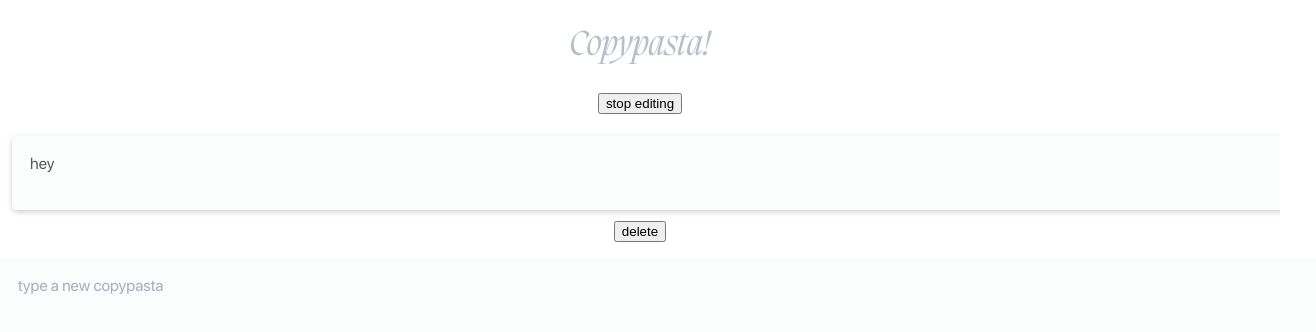
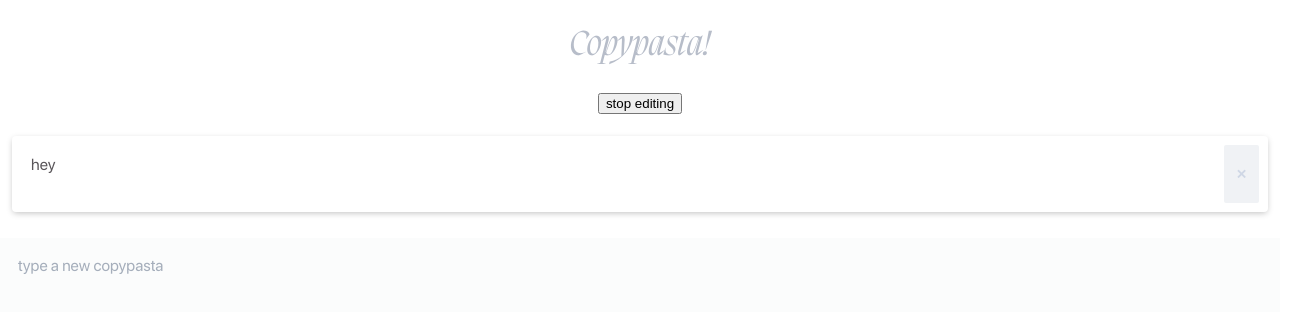
Before and after one commit to songeunyou/copypasta, a React (Create React App) app: page / in a window 1280 px wide. Both pictures are taken after a click on the button "edit". Shown: the top 332 px of the page, 1316 px wide, since content can reach past the window. Built offline with nearby package versions, Linux system fonts and the light colour scheme.

Commit message:
Create delete button
- wrap text
- prevent new clipping from being created from empty new line

```diff
--- a/src/App.js
+++ b/src/App.js
@@ -19,7 +19,7 @@ function App() {
   }
 
   function newText(e) {
-    if (e.charCode === 13 && !e.shiftKey) {
+    if (e.charCode === 13 && !e.shiftKey && inputClipping.trim().length != 0) {
       e.preventDefault();
 
       setClippings(m => [
@@ -58,7 +58,7 @@ function App() {
         </span>
 
         <div className="copy-textblocks">
-          {clippings ?
+          {clippings && clippings.length > 0 ?
             clippings.map((clipping, i) =>
               (editingMode ?
                 <EditText
@@ -72,7 +72,8 @@ function App() {
                   key={i}
                   clipping={clipping}/>
               ))
-          : ""}
+            : <p>Get started by adding some text to easily copy + paste</p>
+          }
         </div>
       </div>
 
--- a/src/components/EditText.js
+++ b/src/components/EditText.js
@@ -18,9 +18,8 @@ function EditText({ index, clipping, saveEditedClipping, deleteClipping }) {
   }
 
   return (
-    <div>
+    <div className="copy-text edit-text">
       <textarea
-        className="copy-text"
         type="text"
         placeholder="type a new copypasta"
         value={inputClipping}
@@ -29,7 +28,7 @@ function EditText({ index, clipping, saveEditedClipping, deleteClipping }) {
 
       <button
         className="delete-btn"
-        onClick={() => deleteClipping(clipping)}>delete</button>
+        onClick={() => deleteClipping(clipping)}>✕</button>
     </div>
   );
 }
--- a/src/sass/App.scss
+++ b/src/sass/App.scss
@@ -27,6 +27,8 @@ p {
   margin: 0px;
   font-size: $p-size;
   color: $p-color;
+  word-break: break-all;
+  white-space: normal;
 }
 
 /*--------------- COMPONENTS ---------------*/
@@ -62,13 +64,41 @@ p {
     white-space: pre-line;
     text-align: left;
   }
+}
+
+.edit-text {
+  padding: 1px;
+
+  textarea {
+    margin: 0px;
+    background: none;
+
+    &:focus {
+      border-radius: 5px 0px 0px 5px;
+      margin: -1px;
+    }
+  }
 
   .delete-btn {
     cursor: pointer;
+    margin: 8px;
+    font-weight: bold;
+    padding: 0px 12px;
+    color: #CFD7E5;
+    background: #F0F2F5;
+    border: none;
+    border-radius: 2px;
+    transition: 0.1s;
+
+    &:hover {
+      color: #EA1537;
+      background: #FF99AB;
+    }
   }
 }
 
 textarea {
+  box-sizing: border-box;
   font-family: SF;
   display: inline-block;
   font-size: $p-size;
@@ -81,6 +111,12 @@ textarea {
   margin-top: 4px;
   word-wrap: break-word;
   overflow-wrap: break-word;
+
+  &:focus {
+    box-sizing: border-box;
+    outline: none !important;
+    border: 1px solid #758397;
+  }
 
   &::placeholder {
     color: #A5AEBB;
```
